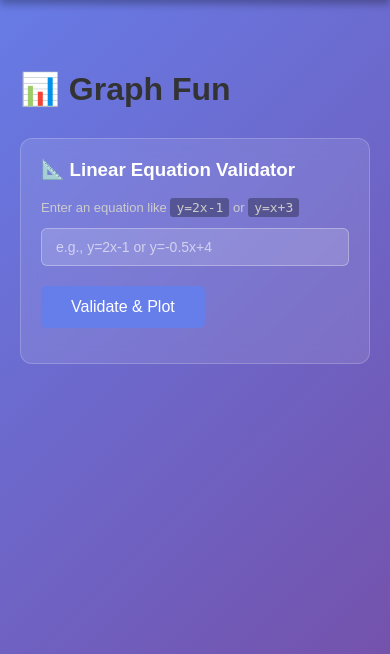
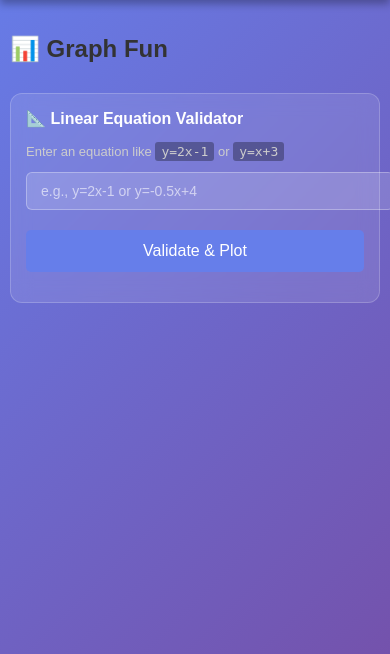
Before and after one commit to aselagunawardena/python-web, a Flask app: page /graph-fun in a window 390 px wide. Shown: the part 71-725 px from the top of the page. Run offline with Flask 3, Linux system fonts and the light colour scheme.

Commit message:
made the page responsive

```diff
--- a/templates/graph_fun.html
+++ b/templates/graph_fun.html
@@ -213,6 +213,90 @@
         }
         .axis-range-controls button:hover {
             background: #764ba2;
+        }
+
+        /* Responsive Design */
+        @media screen and (max-width: 768px) {
+            .graph-container {
+                padding: 15px;
+            }
+
+            .chart-wrapper {
+                width: 100%;
+                height: auto;
+                aspect-ratio: 1;
+            }
+
+            .equation-input-group {
+                flex-direction: column;
+            }
+
+            .equation-input-group input {
+                min-width: 100%;
+            }
+
+            .equation-input-group button {
+                width: 100%;
+            }
+
+            .axis-range-controls {
+                gap: 10px;
+            }
+
+            .axis-range-controls .range-group {
+                flex-direction: column;
+                align-items: flex-start;
+                width: 100%;
+            }
+
+            .axis-range-controls input[type="number"] {
+                width: 100%;
+            }
+
+            .axis-range-controls button {
+                width: 100%;
+            }
+
+            .coordinates-table {
+                margin-top: 60px;
+            }
+
+            .coordinate-pair {
+                font-size: 12px;
+                padding: 6px 10px;
+            }
+        }
+
+        @media screen and (max-width: 480px) {
+            .graph-container {
+                padding: 10px;
+                margin: 20px auto;
+            }
+
+            .graph-card {
+                padding: 15px;
+            }
+
+            h1 {
+                font-size: 24px;
+            }
+
+            .graph-card h3 {
+                font-size: 16px;
+            }
+
+            .coordinates-table {
+                margin-top: 40px;
+            }
+
+            .coordinates-display {
+                gap: 8px;
+            }
+
+            .coordinate-pair {
+                font-size: 11px;
+                padding: 5px 8px;
+            }
         }
     </style>
 </head>
```
